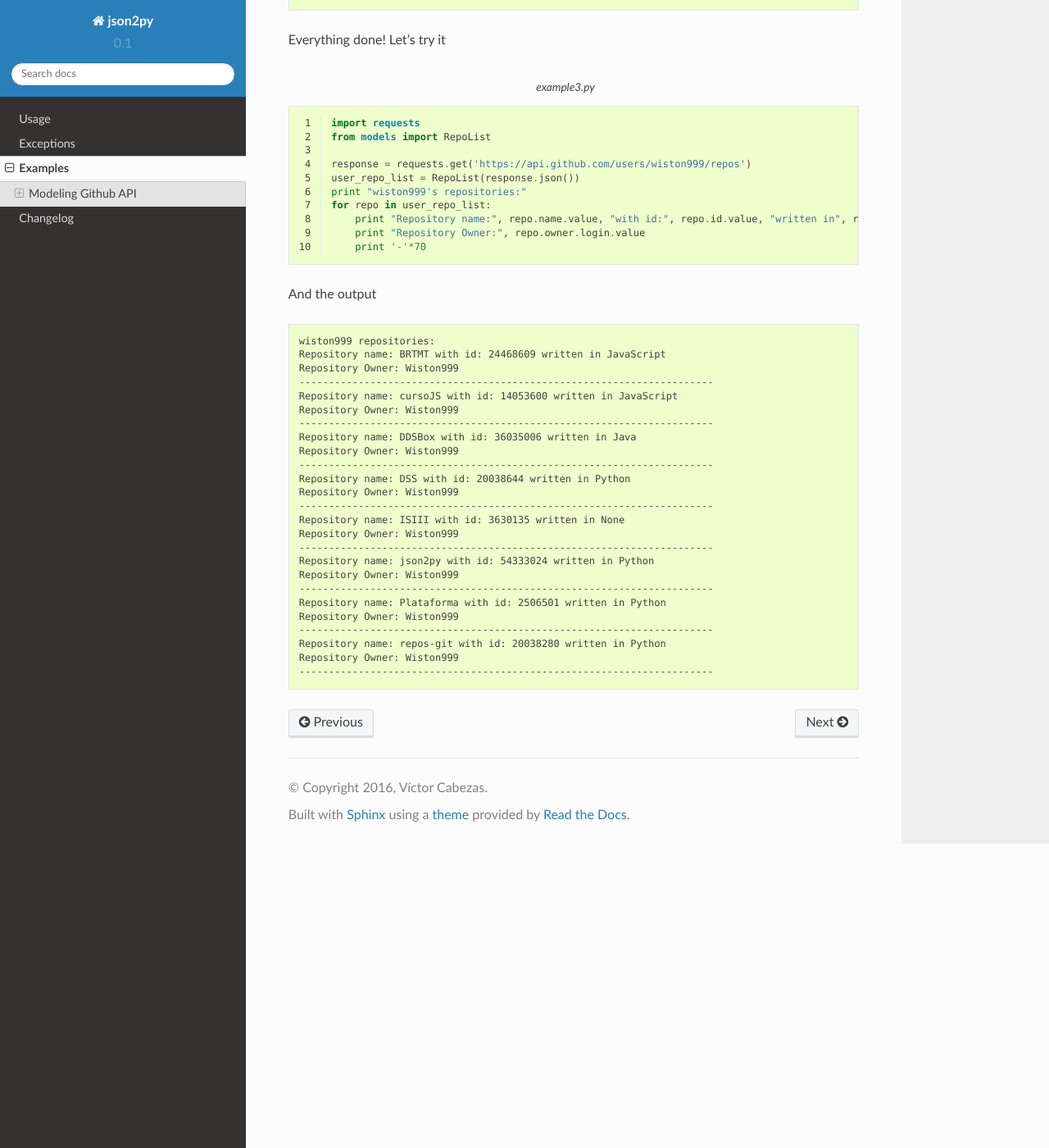
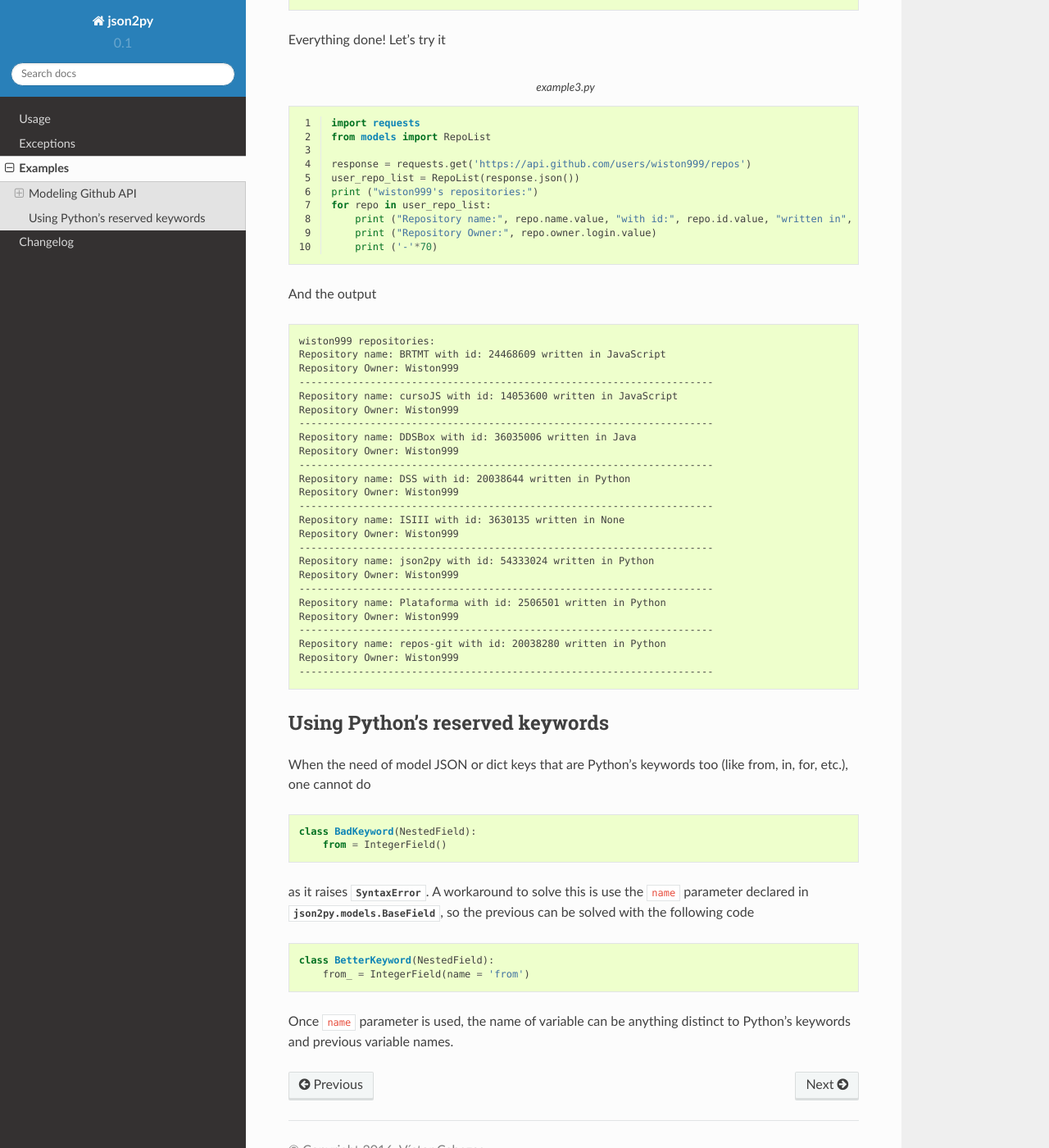
Before and after one commit to Wiston999/json2py, a Sphinx documentation site: the page built from doc/examples.rst, in a window 1280 px wide and 1400 px high, scrolled down 3351 px. Shown: the whole window at 82% size. Built offline with Sphinx 7.4.7 and the Read the Docs theme 2.0.0, drawn with Linux system fonts in a browser that asks for light colours; some of the changed text lies outside the part shown.

Commit message:
Updated documentation to Python 3 (examples), added example of NestedField with reserved words.

```diff
--- a/doc/examples.rst
+++ b/doc/examples.rst
@@ -55,12 +55,12 @@ And we are all done! Now let's request the Github's user info endpoint.
 
     response = requests.get('https://api.github.com/users/wiston999')
     my_user = User(response.json())
-    print my_user.login.value, "'s stats:"
-    print "id:", my_user.id.value
-    print "login:", my_user.login.value
-    print "url:", my_user.url.value
-    print "type:", my_user.user_type.value
-    print "site_admin:", my_user.site_admin.value
+    print (my_user.login.value, "'s stats:")
+    print ("id:", my_user.id.value)
+    print ("login:", my_user.login.value)
+    print ("url:", my_user.url.value)
+    print ("type:", my_user.user_type.value)
+    print ("site_admin:", my_user.site_admin.value)
 
 Output after executing this code is
 
@@ -124,14 +124,14 @@ Let's try these models
 
     response = requests.get('https://api.github.com/repos/wiston999/json2py')
     this_repo = Repo(response.json())
-    print this_repo.name.value, "'s stats:"
-    print "id:", this_repo.id.value
-    print "full_name:", this_repo.full_name.value
-    print "owner:", this_repo.owner.login.value
-    print "private:", this_repo.is_private.value
-    print "description:", this_repo.description.value
-    print "language:", this_repo.language.value
-    print "default_branch:", this_repo.default_branch.value
+    print (this_repo.name.value, "'s stats:")
+    print ("id:", this_repo.id.value)
+    print ("full_name:", this_repo.full_name.value)
+    print ("owner:", this_repo.owner.login.value)
+    print ("private:", this_repo.is_private.value)
+    print ("description:", this_repo.description.value)
+    print ("language:", this_repo.language.value)
+    print ("default_branch:", this_repo.default_branch.value)
 
 Will output
 
@@ -192,11 +192,11 @@ Everything done! Let's try it
 
     response = requests.get('https://api.github.com/users/wiston999/repos')
     user_repo_list = RepoList(response.json())
-    print "wiston999's repositories:"
+    print ("wiston999's repositories:")
     for repo in user_repo_list:
-        print "Repository name:", repo.name.value, "with id:", repo.id.value, "written in", repo.language.value
-        print "Repository Owner:", repo.owner.login.value
-        print '-'*70
+        print ("Repository name:", repo.name.value, "with id:", repo.id.value, "written in", repo.language.value)
+        print ("Repository Owner:", repo.owner.login.value)
+        print ('-'*70)
 
 And the output
 
@@ -227,3 +227,27 @@ And the output
     Repository name: repos-git with id: 20038280 written in Python
     Repository Owner: Wiston999
     ----------------------------------------------------------------------
+
+Using Python's reserved keywords
+--------------------------------
+
+When the need of model JSON or dict keys that are Python's keywords too (like from, in, for, etc.),
+one cannot do
+
+.. code-block:: python
+
+    class BadKeyword(NestedField):
+        from = IntegerField()
+
+
+as it raises :exc:`.SyntaxError`. A workaround to solve this is use the ``name`` parameter
+declared in :class:`json2py.models.BaseField`, so the previous can be solved with the following code
+
+.. code-block:: python
+
+    class BetterKeyword(NestedField):
+        from_ = IntegerField(name = 'from')
+
+
+Once ``name`` parameter is used, the name of variable can be anything distinct to Python's keywords and previous
+variable names.
--- a/doc/models.rst
+++ b/doc/models.rst
@@ -93,11 +93,6 @@ BooleanField
 .. autoclass:: BooleanField
     :members:
 
-
-.. todo::
-
-    Document how to access elements in :class:`.NestedField` with same name than Python's reserved keywords.
-
 NestedField
 -----------
 
--- a/setup.py
+++ b/setup.py
@@ -17,6 +17,9 @@ setup(
         'Intended Audience :: Developers',
         'License :: OSI Approved :: MIT License',
         'Programming Language :: Python :: 2.6',
-        'Programming Language :: Python :: 2.7'
+        'Programming Language :: Python :: 2.7',
+        'Programming Language :: Python :: 3.3',
+        'Programming Language :: Python :: 3.4',
+        'Programming Language :: Python :: 3.5'
     ]
 )
```
Also changed, not shown: other parts of doc/examples.rst (+6 -6 lines), 1 other file.
